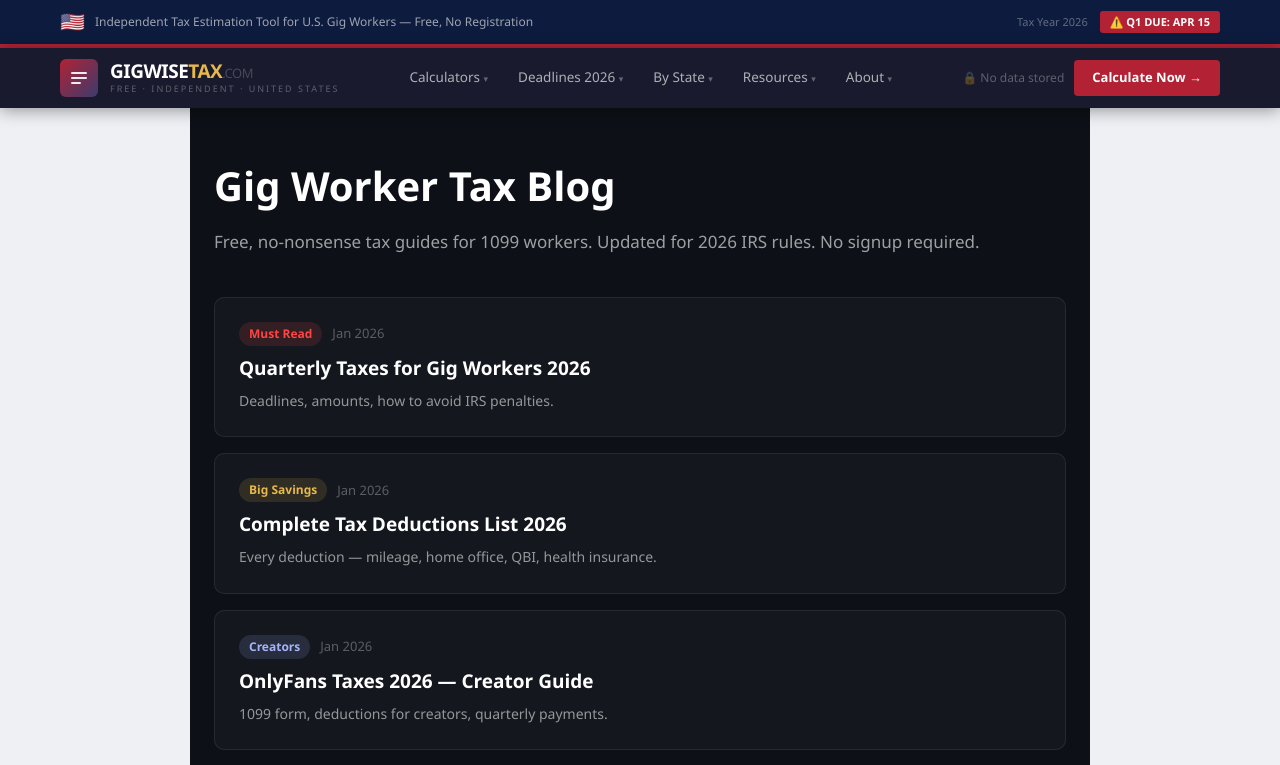
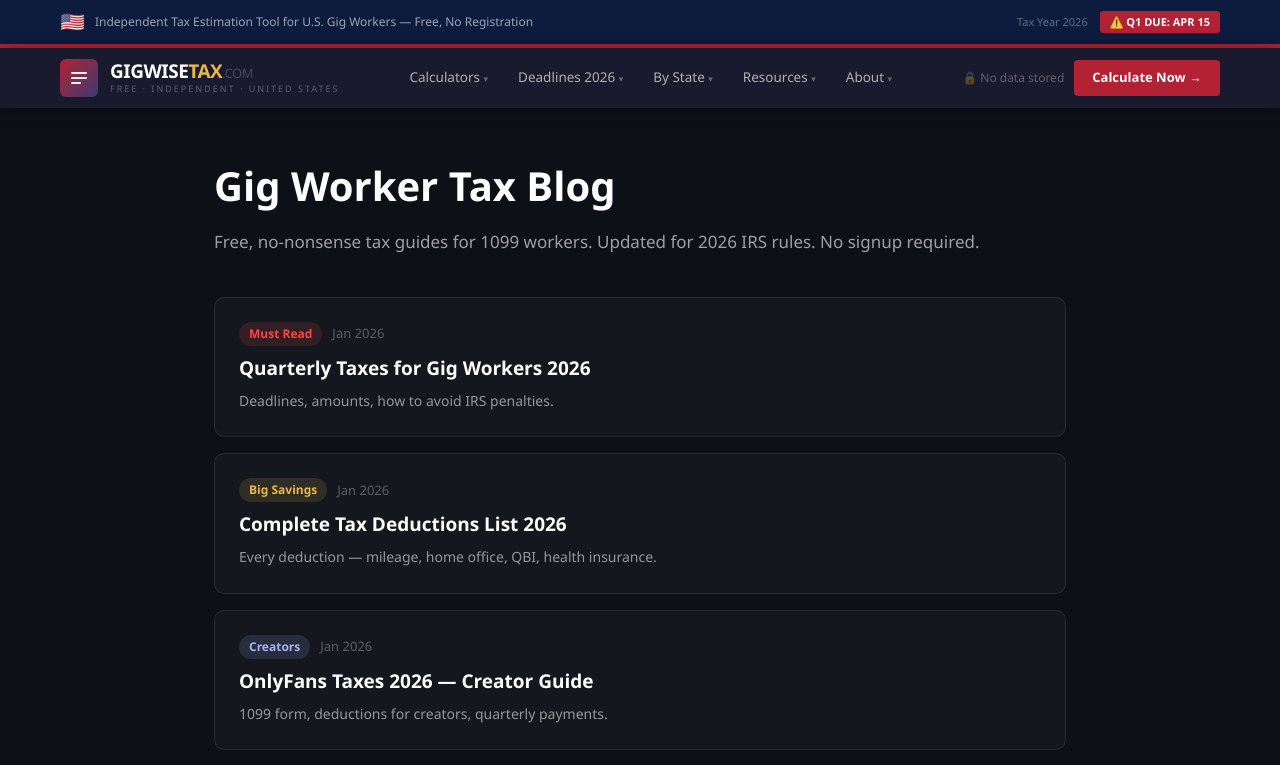
Before and after one commit to devqrcraft-ui/gigwisetax, a Next.js app: page /blog in a window 1280 px wide. Shown: the top 765 px of the page. Built offline with nearby package versions, Linux system fonts and the light colour scheme.

Commit message:
fix: full width dark wrapper for blog

```diff
--- a/app/blog/page.tsx
+++ b/app/blog/page.tsx
@@ -92,6 +92,7 @@ const posts = [
 
 export default function BlogPage() {
   return (
+    <div style={{ background: "#0d1117", width: "100%" }}>
     <main style={{ maxWidth: 900, margin: '0 auto', padding: '48px 24px', color: '#fff', background: '#0d1117', minHeight: '100vh' }}>
       <h1 style={{ fontSize: 40, fontWeight: 900, marginBottom: 12 }}>Gig Worker Tax Blog</h1>
       <p style={{ color: 'rgba(255,255,255,.6)', fontSize: 17, lineHeight: 1.7, marginBottom: 40 }}>
@@ -116,5 +117,6 @@ export default function BlogPage() {
         <a href="/" style={{ background: '#B22234', color: '#fff', padding: '12px 28px', borderRadius: 6, textDecoration: 'none', fontWeight: 700 }}>Free Calculator</a>
       </div>
     </main>
+    </div>
   )
 }
```
